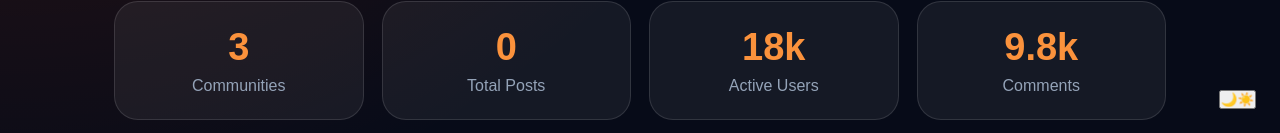
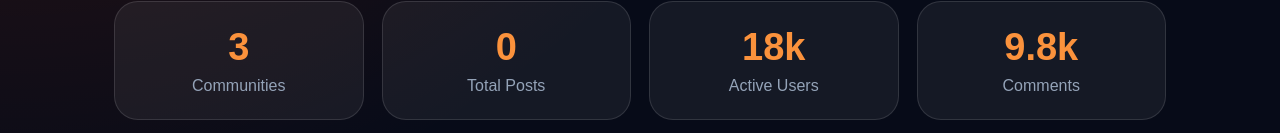
Before and after one commit to Kesarkarale/reddit-clone, a Next.js app: page / in a window 1280 px wide. Shown: the part 667-800 px from the top of the page. Built offline with nearby package versions, Linux system fonts and the light colour scheme.

Commit message:
Update page.js

```diff
--- a/app/page.js
+++ b/app/page.js
@@ -365,16 +365,7 @@ export default function Home() {
 
       <Footer />
 
-      <div
-        style={{
-          position: "fixed",
-          right: "24px",
-          bottom: "24px",
-          zIndex: 9999,
-        }}
-      >
-        <ThemeToggle />
-      </div>
+
     </main>
   );
 }
```
